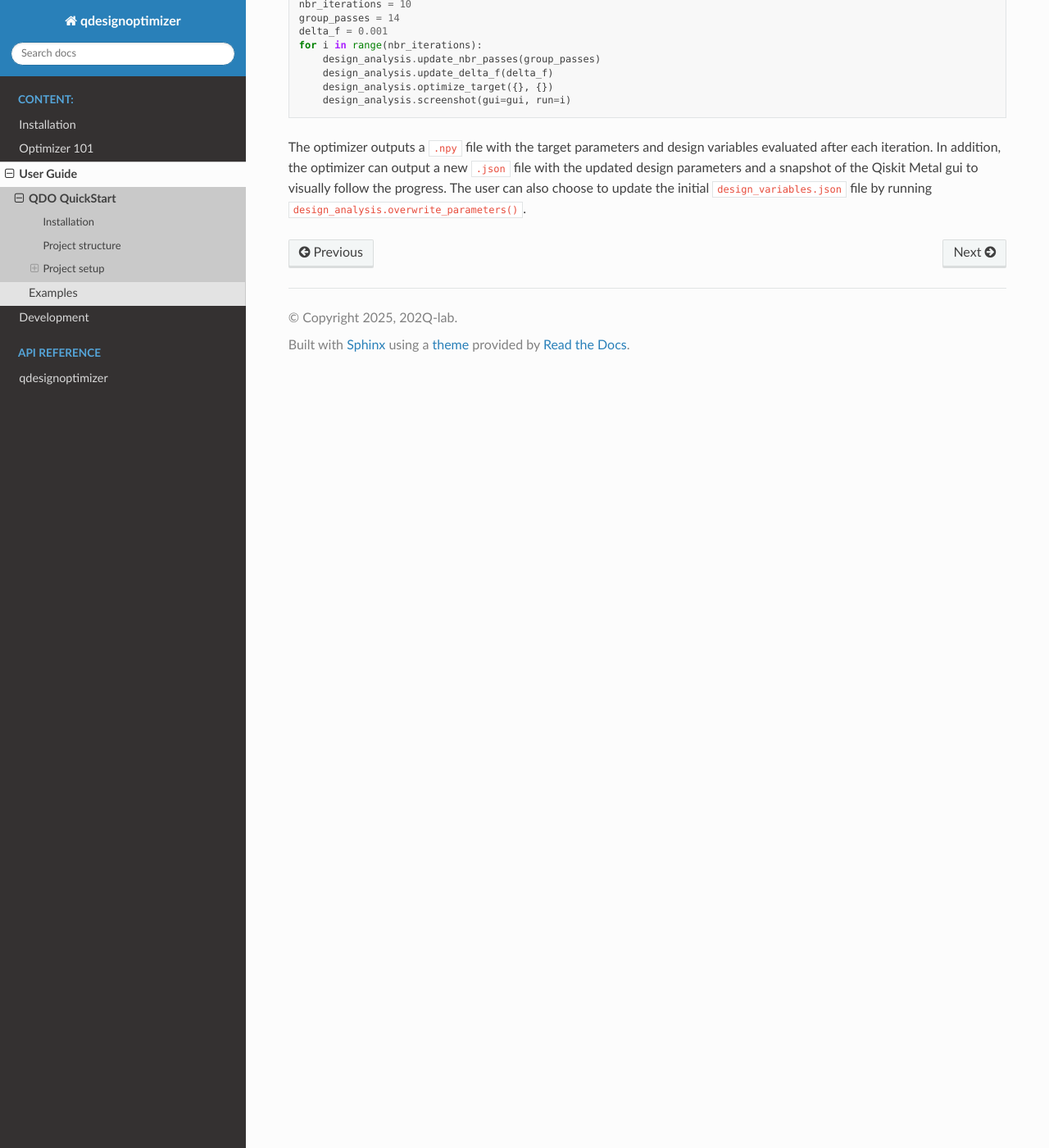
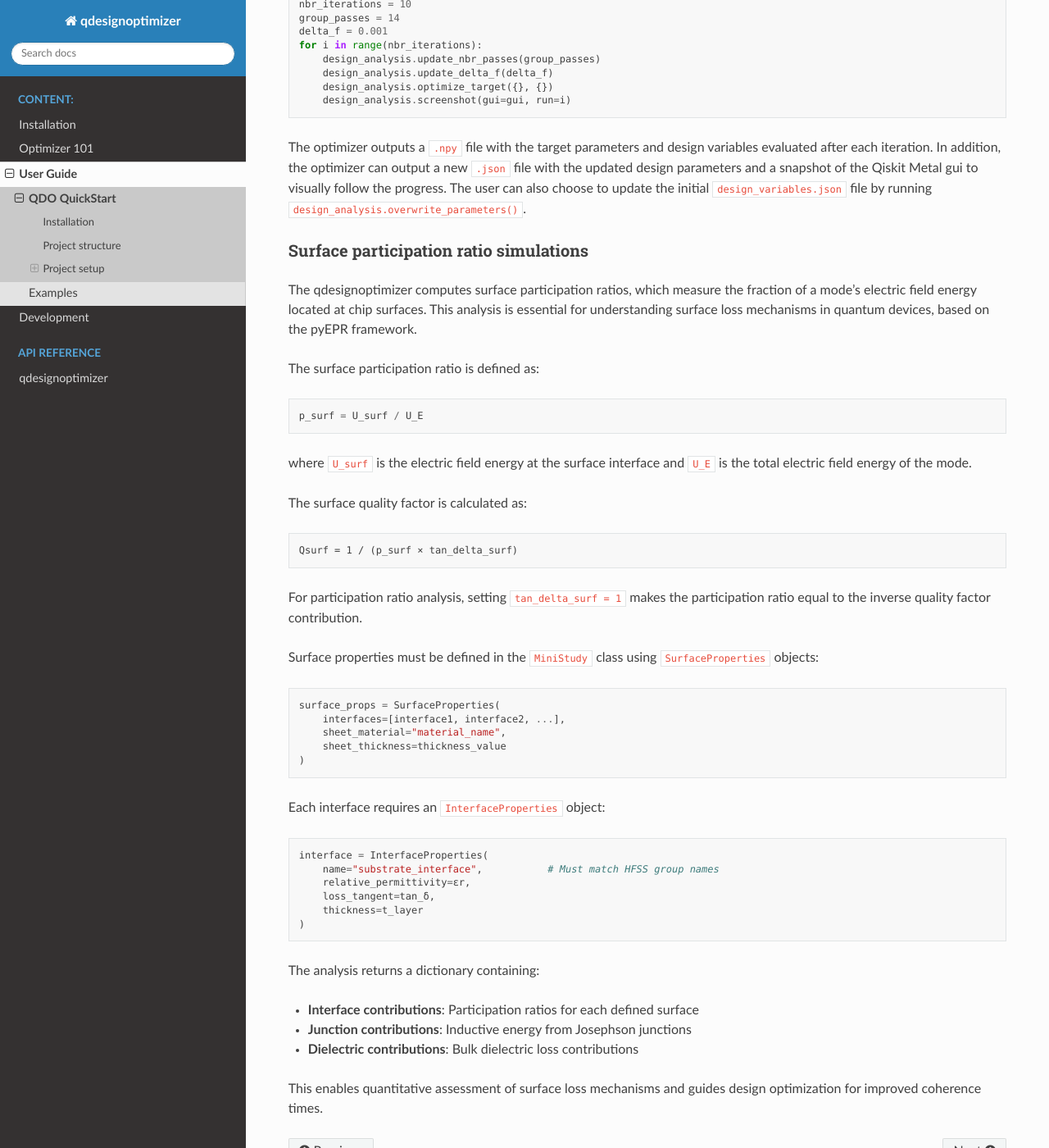
Before and after one commit to 202Q-lab/QDesignOptimizer, a Sphinx documentation site: the page built from docs/source/quickstart.rst, in a window 1280 px wide and 1400 px high, scrolled down 6315 px. Shown: the whole window at 82% size. Built offline with Sphinx 7.4.7 and the Read the Docs theme 3.1.0, drawn with Linux system fonts in a browser that asks for light colours; pages that are not in the unit, such as notebooks, are missing from menus.

Commit message:
make surface p ratio mode dependent, add doc

```diff
--- a/docs/source/quickstart.rst
+++ b/docs/source/quickstart.rst
@@ -293,3 +293,43 @@ Optimization Workflow
 
 
 The optimizer outputs a ``.npy`` file with the target parameters and design variables evaluated after each iteration. In addition, the optimizer can output a new ``.json`` file with the updated design parameters and a snapshot of the Qiskit Metal gui to visually follow the progress. The user can also choose to update the initial ``design_variables.json`` file by running ``design_analysis.overwrite_parameters()``.
+
+Surface participation ratio simulations
+---------------------------------------
+| The qdesignoptimizer computes surface participation ratios, which measure the fraction of a mode's electric field energy located at chip surfaces. This analysis is essential for understanding surface loss mechanisms in quantum devices, based on the pyEPR framework.
+The surface participation ratio is defined as::
+
+    p_surf = U_surf / U_E
+
+where ``U_surf`` is the electric field energy at the surface interface and ``U_E`` is the total electric field energy of the mode.
+
+The surface quality factor is calculated as::
+
+    Qsurf = 1 / (p_surf × tan_delta_surf)
+
+For participation ratio analysis, setting ``tan_delta_surf = 1`` makes the participation ratio equal to the inverse quality factor contribution.
+
+Surface properties must be defined in the ``MiniStudy`` class using ``SurfaceProperties`` objects::
+
+    surface_props = SurfaceProperties(
+        interfaces=[interface1, interface2, ...],
+        sheet_material="material_name",
+        sheet_thickness=thickness_value
+    )
+
+Each interface requires an ``InterfaceProperties`` object::
+
+    interface = InterfaceProperties(
+        name="substrate_interface",           # Must match HFSS group names
+        relative_permittivity=εr,
+        loss_tangent=tan_δ,
+        thickness=t_layer
+    )
+
+The analysis returns a dictionary containing:
+
+* **Interface contributions**: Participation ratios for each defined surface
+* **Junction contributions**: Inductive energy from Josephson junctions
+* **Dielectric contributions**: Bulk dielectric loss contributions
+
+This enables quantitative assessment of surface loss mechanisms and guides design optimization for improved coherence times.
```
Also changed, not shown: 2 other files.
